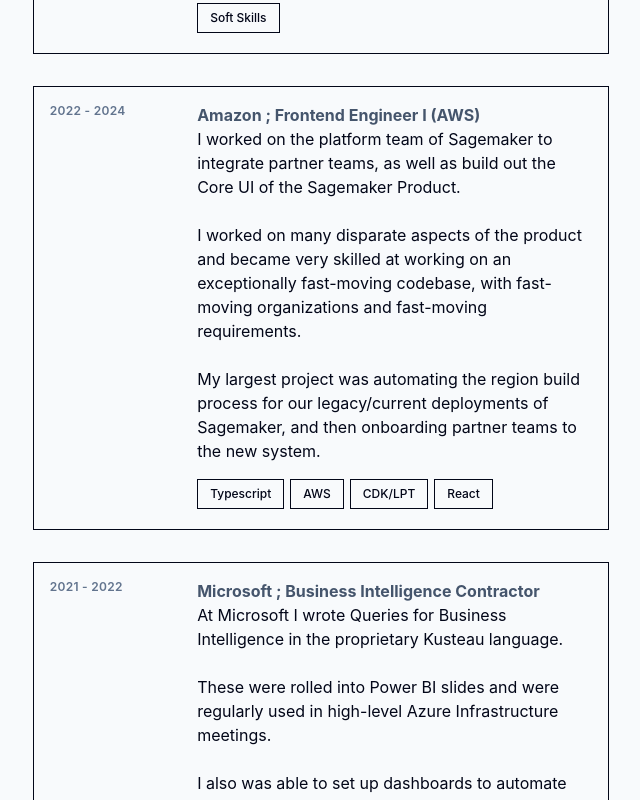
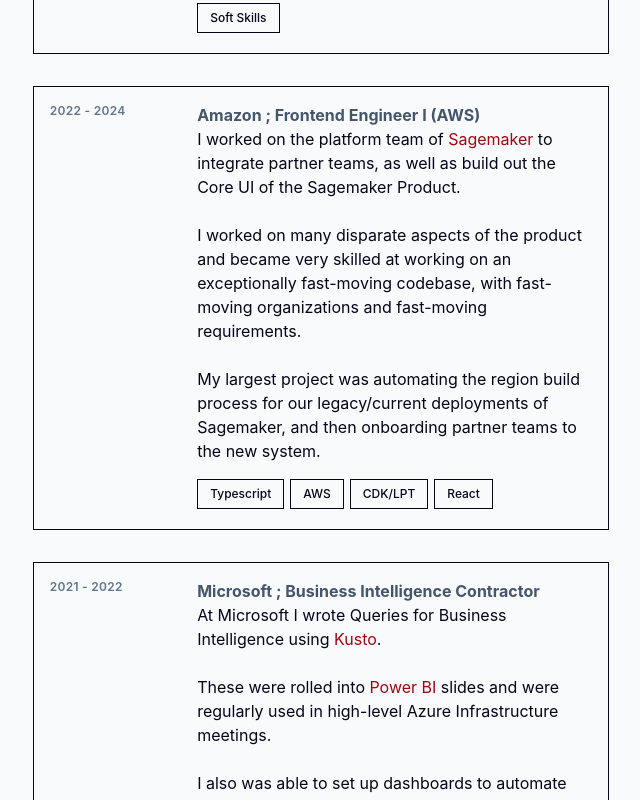
Before and after one commit to anam-again/hyperborean-syndication, a Next.js app: page / in a window 1280 px wide. Shown: the part 720-1520 px from the top of the page, without its empty margins (592-1232 px from the left). Built offline with nearby package versions, Linux system fonts and the light colour scheme.

Commit message:
Add more links

```diff
--- /dev/null
+++ b/app/components/RedLink.tsx
@@ -0,0 +1,12 @@
+import React from "react";
+import { AnchorHTMLAttributes } from "react";
+
+interface Props extends AnchorHTMLAttributes<HTMLAnchorElement> {}
+
+const RedLink = (props: Props) => {
+    return <a className="text-red-800 active:text-red-200 hover:text-red-500" {...props}>
+        {props.children}
+    </a>
+}
+
+export default RedLink;
--- a/app/page.tsx
+++ b/app/page.tsx
@@ -4,6 +4,7 @@
 import { ImageProjectCard, YoutubeProjectCard } from "./components/ProjectCard";
 import AppearTransitionComponent from "./components/AppearTransitionComponent";
 import SVGIconElement from "./components/SVGIconElement";
+import RedLink from "./components/RedLink";
 
 const SECTION_IDS = {
   ABOUT: "ABOUT",
@@ -57,27 +58,27 @@
 
           <MainExperienceCard dates="2024 - Present" title="Thru-Hiking" tags={["Soft Skills"]}>
             <div>
-              I've spent this time thru-hiking the <a className="text-red-800 active:text-red-200 hover:text-red-500" href="https://en.wikipedia.org/wiki/Pacific_Crest_Trail" >Pacific Crest Trail</a>,
-              the <a className="text-red-800 active:text-red-200 hover:text-red-500" href="https://en.wikipedia.org/wiki/Shikoku_Pilgrimage" >Shikoku Henro</a>,
-              the <a className="text-red-800 active:text-red-200 hover:text-red-500" href="https://en.wikipedia.org/wiki/Portuguese_Way" >Camino Portugues</a>,
-              the <a className="text-red-800 active:text-red-200 hover:text-red-500" href="https://en.wikipedia.org/wiki/Camino_Primitivo" >Camino Primitivo</a>,
-              and the <a className="text-red-800 active:text-red-200 hover:text-red-500" href="https://en.wikipedia.org/wiki/French_Way" >Camino Frances</a>.
+              I've spent this time thru-hiking the <RedLink href="https://en.wikipedia.org/wiki/Pacific_Crest_Trail" >Pacific Crest Trail</RedLink>,
+              the <RedLink href="https://en.wikipedia.org/wiki/Shikoku_Pilgrimage" >Shikoku Henro</RedLink>,
+              the <RedLink href="https://en.wikipedia.org/wiki/Portuguese_Way" >Camino Portugues</RedLink>,
+              the <RedLink href="https://en.wikipedia.org/wiki/Camino_Primitivo" >Camino Primitivo</RedLink>,
+              and the <RedLink href="https://en.wikipedia.org/wiki/French_Way" >Camino Frances</RedLink>.
               <br /> <br /> Over the winter I lived in Berlin.
             </div>
           </MainExperienceCard>
 
           <MainExperienceCard dates="2022 - 2024" title="Amazon ; Frontend Engineer I (AWS)" tags={["Typescript", "AWS", "CDK/LPT", "React"]}>
             <div>
-              I worked on the platform team of Sagemaker to integrate partner teams, as well as build out the Core UI of the Sagemaker Product.
+              I worked on the platform team of <RedLink href="https://aws.amazon.com/sagemaker/">Sagemaker</RedLink> to integrate partner teams, as well as build out the Core UI of the Sagemaker Product.
               <br /> <br /> I worked on many disparate aspects of the product and became very skilled at working on an exceptionally fast-moving codebase, with fast-moving organizations and fast-moving requirements.
               <br /> <br /> My largest project was automating the region build process for our legacy/current deployments of Sagemaker, and then onboarding partner teams to the new system.
             </div>
           </MainExperienceCard>
 
-          <MainExperienceCard dates="2021 - 2022" title="Microsoft ; Business Intelligence Contractor" tags={["Kusteau", "Power BI", "Databases"]}>
+          <MainExperienceCard dates="2021 - 2022" title="Microsoft ; Business Intelligence Contractor" tags={["Kusto", "Power BI", "Databases"]}>
             <div>
-              At Microsoft I wrote Queries for Business Intelligence in the proprietary Kusteau language.
-              <br /> <br /> These were rolled into Power BI slides and were regularly used in high-level Azure Infrastructure meetings.
+              At Microsoft I wrote Queries for Business Intelligence using <RedLink href="https://learn.microsoft.com/en-us/kusto/">Kusto</RedLink>.
+              <br /> <br /> These were rolled into <RedLink href="https://www.microsoft.com/en-us/power-platform/products/power-bi">Power BI</RedLink> slides and were regularly used in high-level Azure Infrastructure meetings.
               <br /> <br /> I also was able to set up dashboards to automate some of the repetetive parts of this.
             </div>
           </MainExperienceCard>
```
